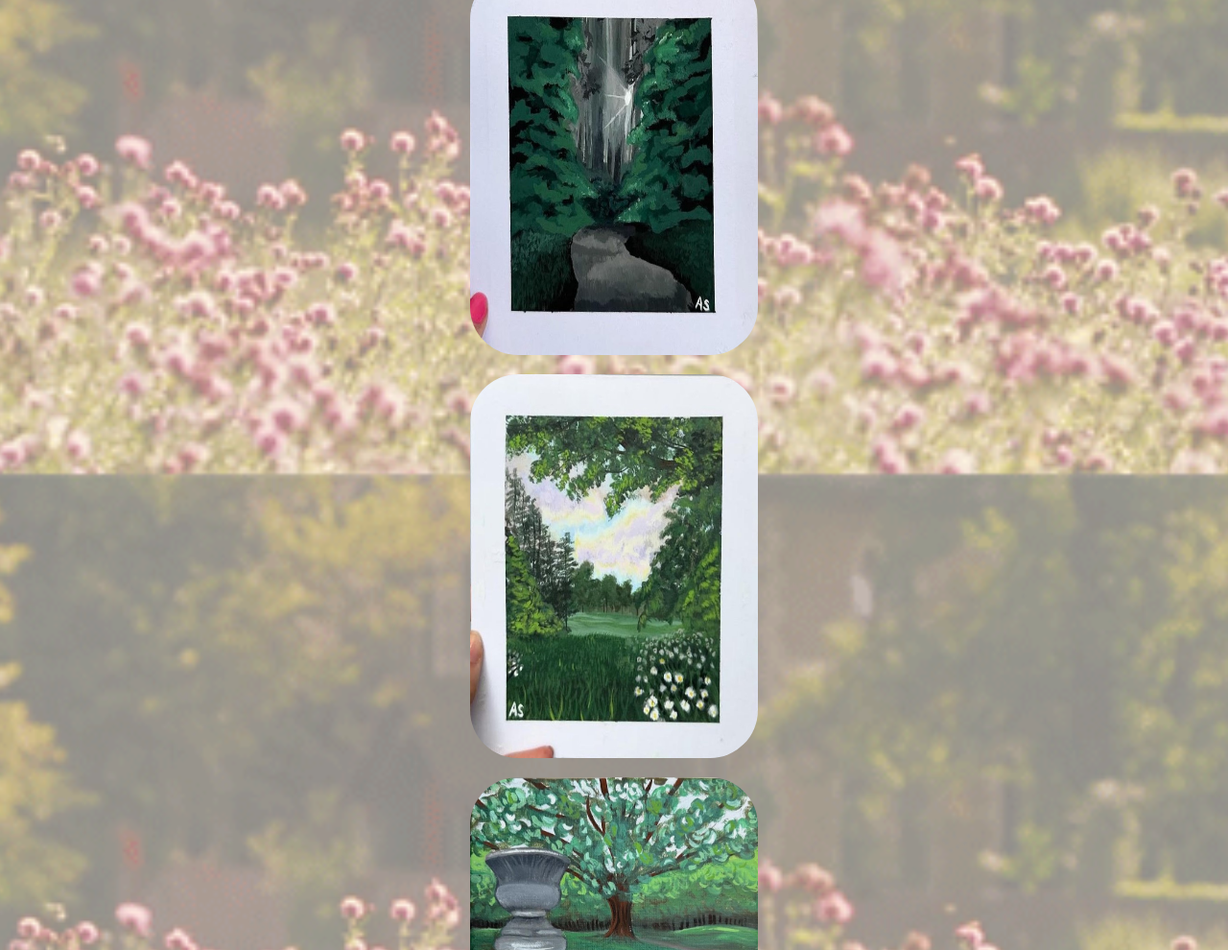
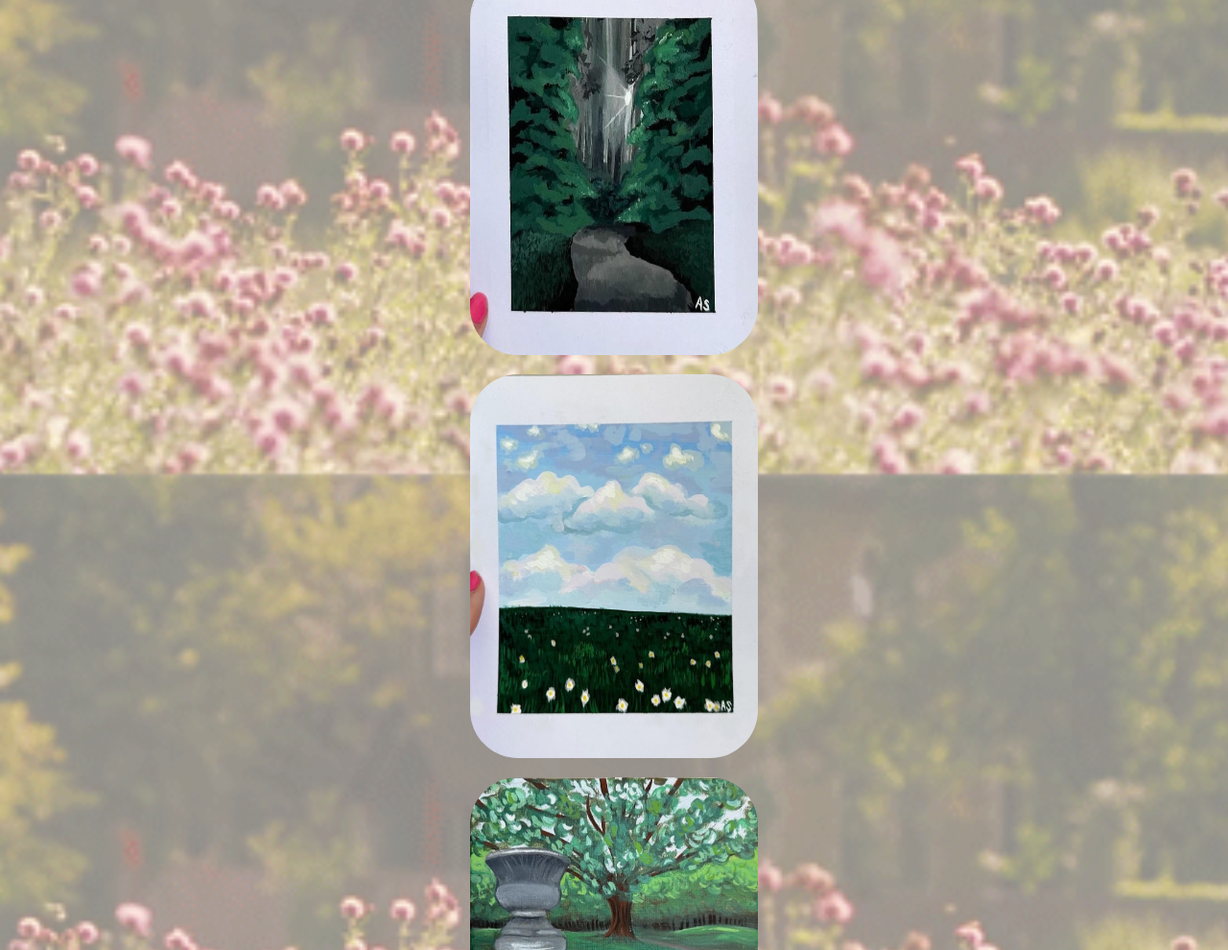
Before and after one commit to LTS2933/Avery-s-Gallery, a website: page portfolio.html in a window 1280 px wide. Shown: the part 306-1296 px from the top of the page at 96% size. Drawn offline with Linux system fonts and the light colour scheme.

Commit message:
Update image paths and navigation links

```diff
--- a/portfolio.html
+++ b/portfolio.html
@@ -259,7 +259,7 @@
             <div class="overlay">light in the forest // 05/2024</div>
         </div>
         <div class="photo-column">
-            <img src="public/garden-scene.jpg" alt="secret gardens // 03/2024" class="clickable">
+            <img src="public/secret-gardens-pic.jpg" alt="secret gardens // 03/2024" class="clickable">
             <div class="overlay">secret gardens // 03/2024</div>
         </div>
         <div class="photo-column">
```
